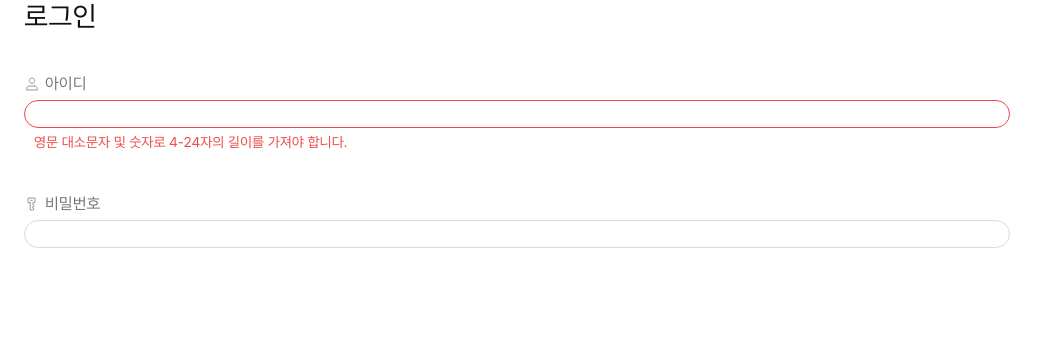
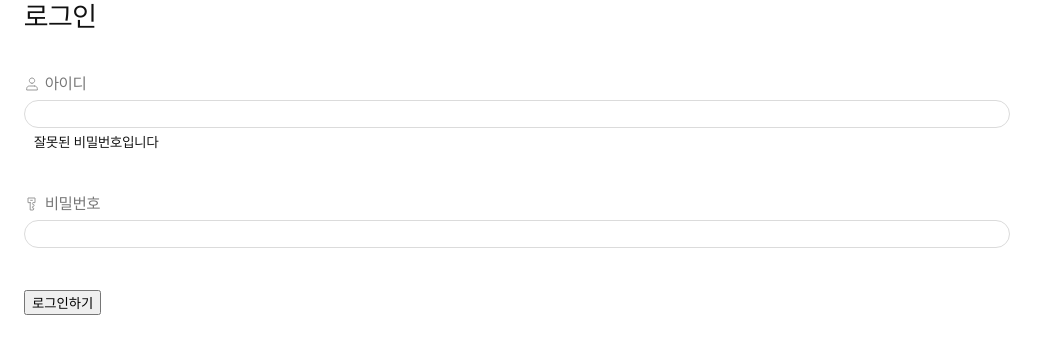
Before and after one commit to NovemberTwTwo/todo-list, a React (Create React App) app: page / in a window 1280 px wide. Shown: the top 354 px of the page, without its empty margins (0-1049 px from the left). Built offline with nearby package versions, Linux system fonts and the light colour scheme.

Commit message:
feat : Added submit button

```diff
--- a/src/components/Auth/Login/LoginForm.tsx
+++ b/src/components/Auth/Login/LoginForm.tsx
@@ -24,7 +24,7 @@ const LoginForm = () => {
         로그인
       </TextBox>
       <form action=''>
-        <IdentityInput isRegister={true} onChange={setLoginData} />
+        <IdentityInput isRegister={false} onChange={setLoginData} />
         <Box $margin='0 0 42px 0'>
           <Label htmlFor=''>
             <KeyIcon $margin='0 5px 0 0' />
@@ -39,6 +39,7 @@ const LoginForm = () => {
             $width='80%'
           />
         </Box>
+        <button type='submit'>로그인하기</button>
       </form>
     </Card>
   );
```
